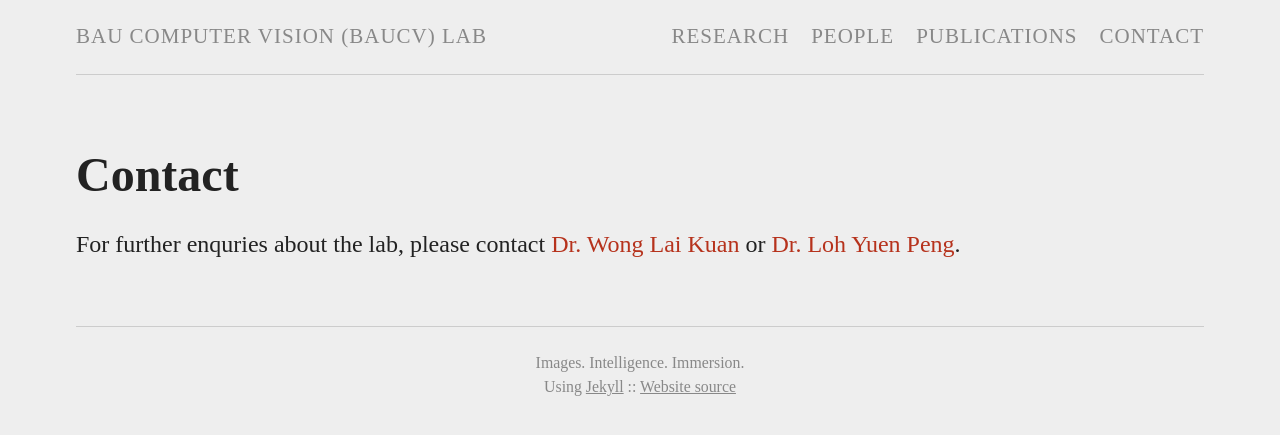
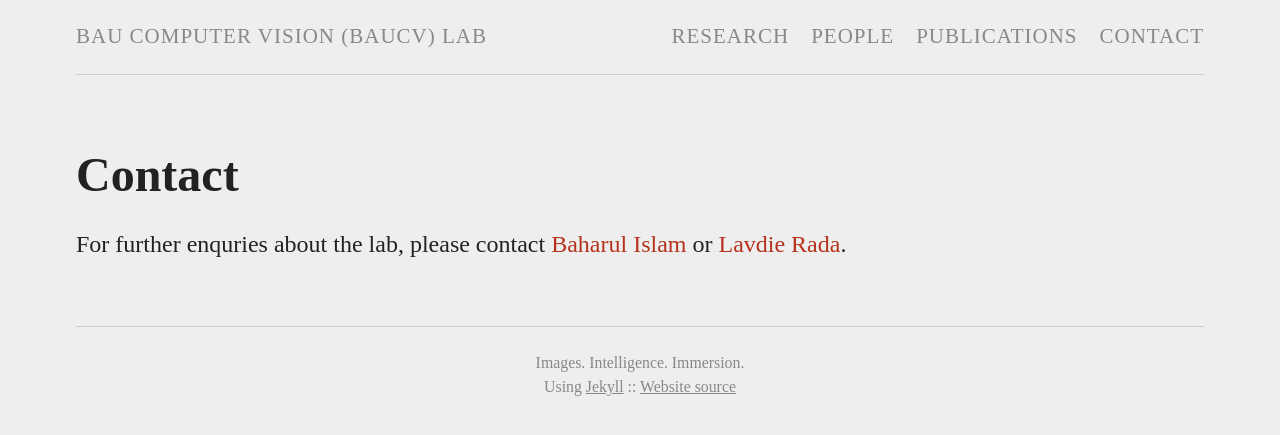
Before and after one commit to baucomputervision/baucomputervision.github.io, a Jekyll site: the page built from contact.md, in a window 1280 px wide. Shown: the top 435 px of the page. Built offline with Jekyll 4.4.1, drawn with Linux system fonts in a browser that asks for light colours.

Commit message:
update contacts

```diff
--- a/contact.md
+++ b/contact.md
@@ -4,4 +4,4 @@ permalink: /contact/
 title: Contact
 
 ---
-For further enquries about the lab, please contact [Dr. Wong Lai Kuan](mailto:lkwong@mmu.edu.my) or [Dr. Loh Yuen Peng](yploh@mmu.edu.my).
+For further enquries about the lab, please contact [Baharul Islam](mailto:mdbaharul.islam@eng.bau.edu.tr) or [Lavdie Rada](mailto:lavdie.rada@eng.bau.edu.tr).
```
